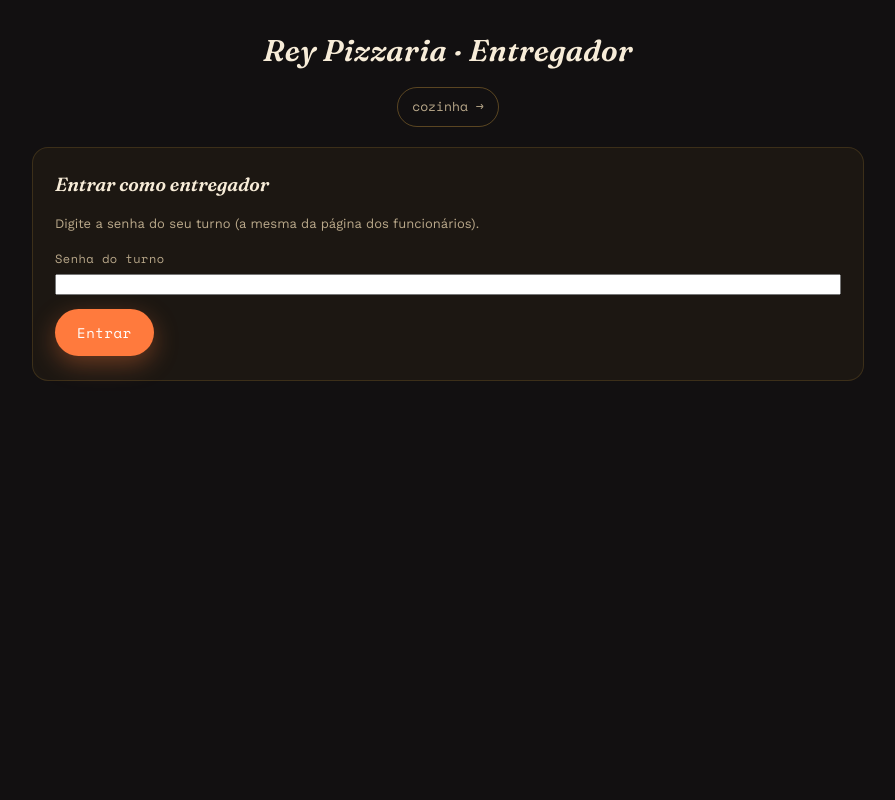
After one commit to Alons078/proyecto-pizzaria-site-web, a Flask app: template templates/entregador.html in a window 1280 px wide. The commit adds this page. Shown: the whole page, without its empty margins (192-1087 px from the left). Run offline with Flask 3, Linux system fonts and the light colour scheme; the template is opened without the code that fills it, so the values that code supplies are empty.

Commit message:
Add files via upload

```diff
--- a/templates/admin.html
+++ b/templates/admin.html
@@ -17,6 +17,7 @@
   </div>
   <div class="admin-nav-group">
     <a class="admin-nav" href="/cozinha">painel da cozinha →</a>
+    <a class="admin-nav" href="/entregador">painel do entregador →</a>
     <a class="admin-nav" href="/funcionarios">página dos funcionários →</a>
     <a class="admin-nav" href="/">ver como cliente →</a>
     <form method="post" action="/admin/logout"><button type="submit" class="admin-nav admin-logout-btn">sair</button></form>
--- a/templates/cliente.html
+++ b/templates/cliente.html
@@ -24,6 +24,7 @@
     <span class="dot"></span>
     <span id="sign-text">carregando…</span>
   </div>
+  <a href="/meus-pedidos" class="my-orders-link" aria-label="Meus pedidos">📦 Pedidos</a>
   <a href="/carrinho" class="cart-link" aria-label="Ver carrinho">
     🛒 <span id="cart-badge" class="cart-badge" style="display:none;">0</span>
   </a>
--- a/templates/cozinha.html
+++ b/templates/cozinha.html
@@ -13,6 +13,7 @@
 <header class="top">
   <div class="brand"><span>Rey Pizzaria · Cozinha</span></div>
   <div class="admin-nav-group">
+    <a class="admin-nav" href="/entregador">entregador →</a>
     <a class="admin-nav" href="/funcionarios">funcionários →</a>
     <button type="button" class="admin-nav admin-logout-btn" id="k-logout" style="display:none;">sair</button>
   </div>
@@ -35,6 +36,7 @@
     <div class="k-toolbar">
       <h2 class="k-title">Pedidos em andamento <span id="k-count" class="k-count"></span></h2>
       <span class="live-status" id="k-live">● Conectando...</span>
+      <button type="button" class="item-toggle-all" id="k-sound">🔇 Toque para ativar o som</button>
       <button type="button" class="item-toggle-all" id="k-toggle-all">Abrir todos</button>
     </div>
     <p class="field-hint">O pedido mais antigo fica no topo. Toque no pedido para ver os detalhes e use o botão para passar para a próxima etapa — o cliente vê a mudança na hora.</p>
--- /dev/null
+++ b/templates/entregador.html
@@ -0,0 +1,50 @@
+<!DOCTYPE html>
+<html lang="pt-br">
+<head>
+<meta charset="UTF-8">
+<meta name="viewport" content="width=device-width, initial-scale=1.0">
+<title>Entregador · Rey Pizzaria</title>
+<link rel="preconnect" href="https://fonts.googleapis.com">
+<link href="https://fonts.googleapis.com/css2?family=Fraunces:ital,wght@0,600;1,600&family=Space+Mono&family=Work+Sans:wght@400;500;600&display=swap" rel="stylesheet">
+<link rel="stylesheet" href="/static/style.css">
+</head>
+<body>
+
+<header class="top">
+  <div class="brand"><span>Rey Pizzaria · Entregador</span></div>
+  <div class="admin-nav-group">
+    <a class="admin-nav" href="/cozinha">cozinha →</a>
+    <button type="button" class="admin-nav admin-logout-btn" id="d-logout" style="display:none;">sair</button>
+  </div>
+</header>
+
+<main class="wrap">
+
+  <section class="panel" id="d-login">
+    <h2>Entrar como entregador</h2>
+    <p class="login-sub">Digite a senha do seu turno (a mesma da página dos funcionários).</p>
+    <p class="login-error" id="d-login-error" style="display:none;"></p>
+    <div class="field">
+      <label>Senha do turno</label>
+      <input type="password" id="d-password" autocomplete="off">
+    </div>
+    <button type="button" class="save-btn" id="d-login-btn">Entrar</button>
+  </section>
+
+  <section id="d-board" style="display:none;">
+    <div class="k-toolbar">
+      <h2 class="k-title">Entregas em rota <span id="d-count" class="k-count"></span></h2>
+      <span class="live-status" id="d-live">● Conectando...</span>
+    </div>
+    <p class="field-hint">A entrega mais antiga fica no topo. Quando entregar, toque em <strong>Confirmar entrega</strong> — a cozinha e o cliente veem na hora.</p>
+    <div id="d-list"></div>
+  </section>
+
+</main>
+
+<div class="toast" id="toast">Pedido atualizado</div>
+
+<script src="/static/live.js"></script>
+<script src="/static/entregador.js"></script>
+</body>
+</html>
```
Also changed, not shown: templates/meus_pedidos.html (added, +30 -0 lines).
